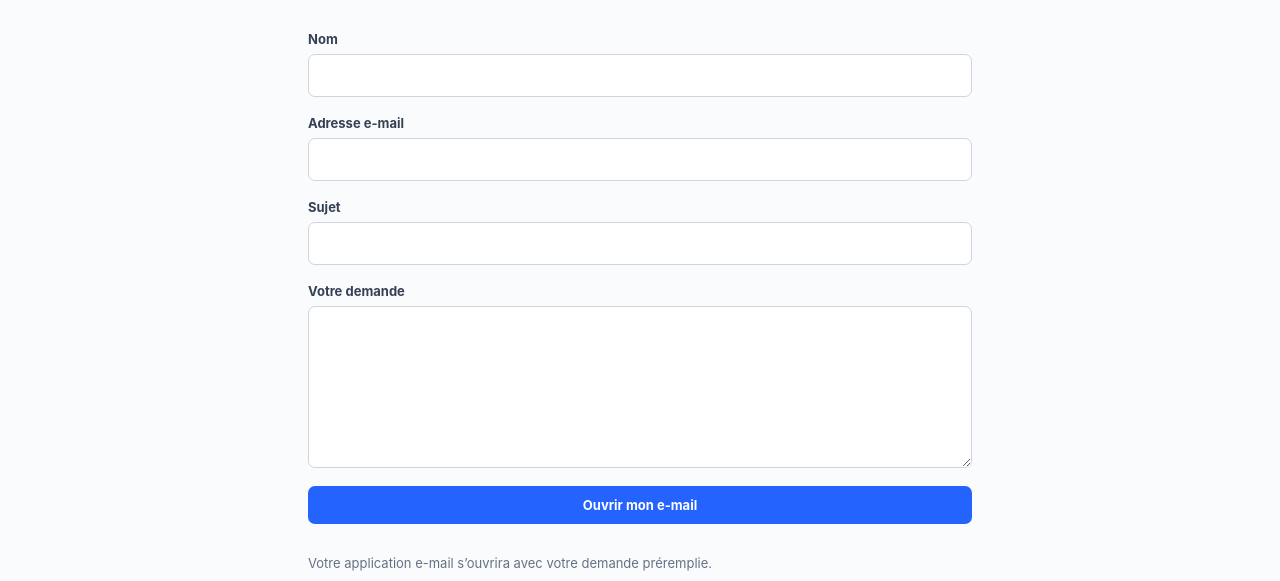
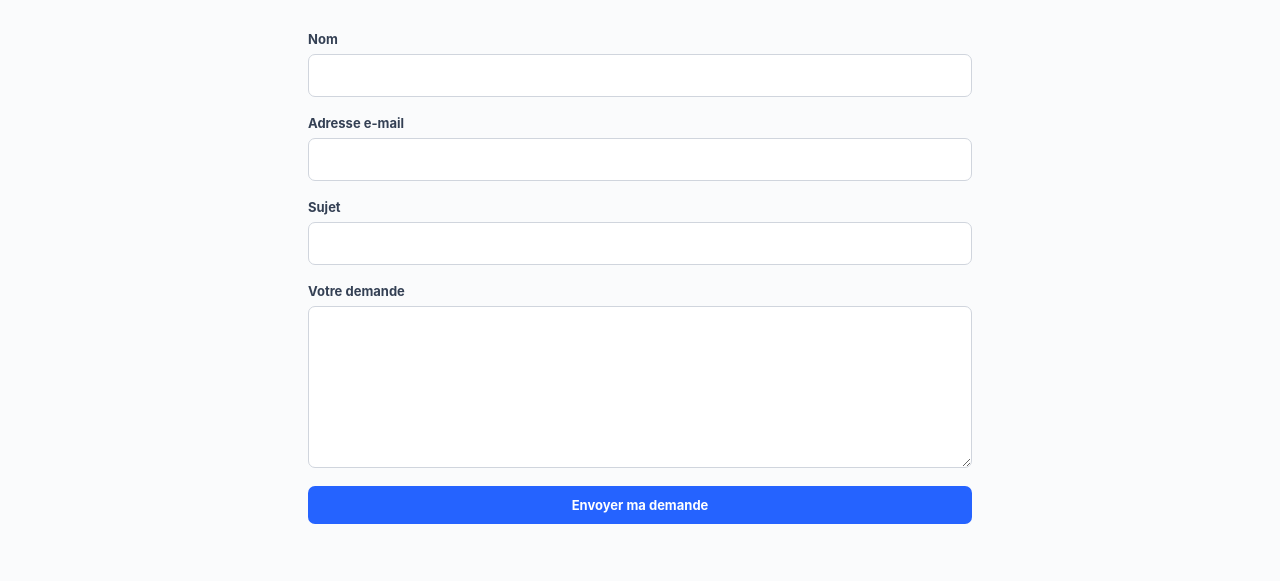
Before and after one commit to kelosocialeu/help-kelo-social, a website: page contact.html in a window 1280 px wide. Shown: the part 371-952 px from the top of the page. Drawn offline with Linux system fonts and the light colour scheme.

Commit message:
Corriger le formulaire de contact et la saisie automatique

```diff
--- a/contact.html
+++ b/contact.html
@@ -4,7 +4,7 @@
 <meta charset="utf-8">
 <meta name="viewport" content="width=device-width,initial-scale=1">
 <meta name="description" content="Contactez l’équipe Kelo Social depuis le centre d’aide.">
-<link rel="icon" href="https://kelosocial.sirv.com/logo.png" type="image/svg+xml">
+<link rel="icon" href="https://kelosocial.sirv.com/logo.png" type="image/png">
 <title>Nous contacter — Centre d’aide Kelo Social</title>
 <link rel="stylesheet" href="styles.css">
 </head>
@@ -21,14 +21,24 @@
     <p class="eyebrow">NOUS CONTACTER</p>
     <h1>Comment pouvons-nous vous aider&nbsp;?</h1>
     <p class="form-lead">Envoyez votre demande directement au centre d’aide Kelo Social. Elle sera enregistrée dans la console d’administration.</p>
-    <form id="contact-form" class="support-form" action="mailto:support@kelosocial.eu" method="post" enctype="text/plain">
-      <label>Nom<input name="name" type="text" maxlength="100" required autocomplete="name"></label>
-      <label>Adresse e-mail<input name="email" type="email" maxlength="200" required autocomplete="email"></label>
-      <label>Sujet<input name="subject" type="text" maxlength="160" required></label>
-      <label>Votre demande<textarea name="message" rows="8" maxlength="5000" required></textarea></label>
-      <button type="submit" class="primary-button">Ouvrir mon e-mail</button>
-      <p class="form-status" role="status">Votre application e-mail s’ouvrira avec votre demande préremplie.</p>
+
+    <form id="contact-form" class="support-form" action="/api/contact" method="post">
+      <label>Nom
+        <input name="name" type="text" maxlength="100" required autocomplete="name" autocapitalize="words">
+      </label>
+      <label>Adresse e-mail
+        <input name="email" type="email" maxlength="200" required autocomplete="email" inputmode="email">
+      </label>
+      <label>Sujet
+        <input name="subject" type="text" maxlength="160" required autocomplete="off">
+      </label>
+      <label>Votre demande
+        <textarea name="message" rows="8" maxlength="5000" required autocomplete="off"></textarea>
+      </label>
+      <button type="submit" class="primary-button">Envoyer ma demande</button>
+      <p class="form-status" role="status" aria-live="polite"></p>
     </form>
+
     <div class="contact-note"><strong>Avant de nous écrire</strong><span>Vous pouvez aussi rechercher une réponse dans le centre d’aide.</span></div>
   </div>
 </main>
@@ -38,14 +48,27 @@ document.querySelector("#contact-form")?.addEventListener("submit",async functio
  e.preventDefault();
  const form=this,status=form.querySelector(".form-status"),button=form.querySelector("button");
  const payload=Object.fromEntries(new FormData(form).entries());
- button.disabled=true;status.textContent="Envoi en cours…";status.className="form-status";
+ button.disabled=true;
+ status.textContent="Envoi en cours…";
+ status.className="form-status";
  try{
-  const r=await fetch("/api/contact",{method:"POST",headers:{"Content-Type":"application/json"},body:JSON.stringify(payload)});
+  const r=await fetch("/api/contact",{
+   method:"POST",
+   headers:{"Content-Type":"application/json","Accept":"application/json"},
+   body:JSON.stringify(payload),
+   credentials:"same-origin"
+  });
   const d=await r.json().catch(()=>({}));
   if(!r.ok)throw new Error(d.error||"Impossible d’envoyer la demande.");
-  form.reset();status.textContent="Votre demande a bien été enregistrée.";status.className="form-status success";
- }catch(err){status.textContent=err.message;status.className="form-status error";}
- finally{button.disabled=false;}
+  form.reset();
+  status.textContent="Votre demande a bien été enregistrée.";
+  status.className="form-status success";
+ }catch(err){
+  status.textContent=err.message;
+  status.className="form-status error";
+ }finally{
+  button.disabled=false;
+ }
 });
 </script>
 </body>
```
